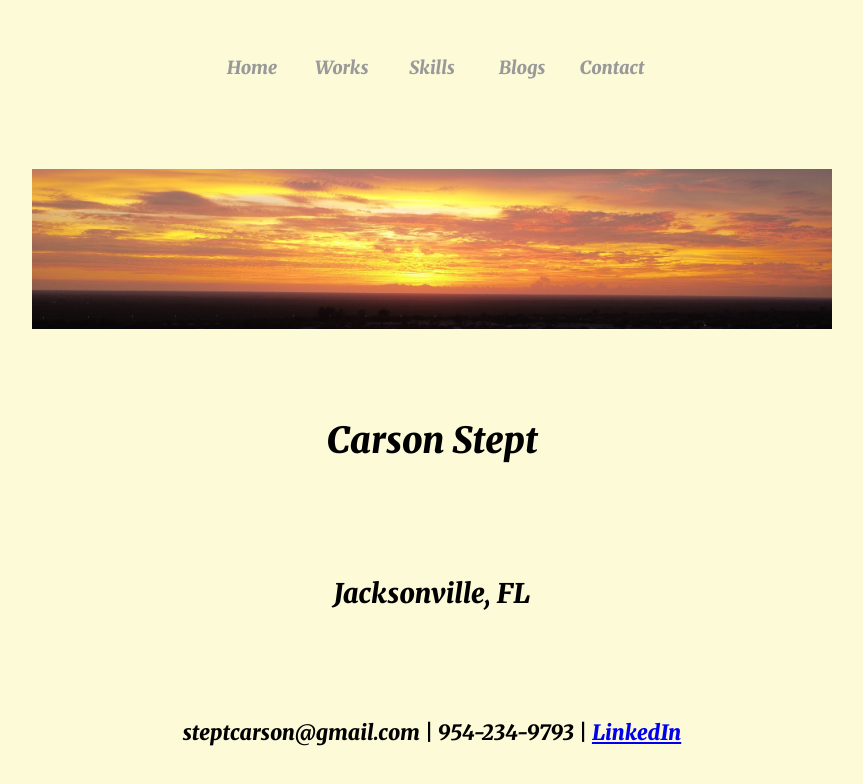
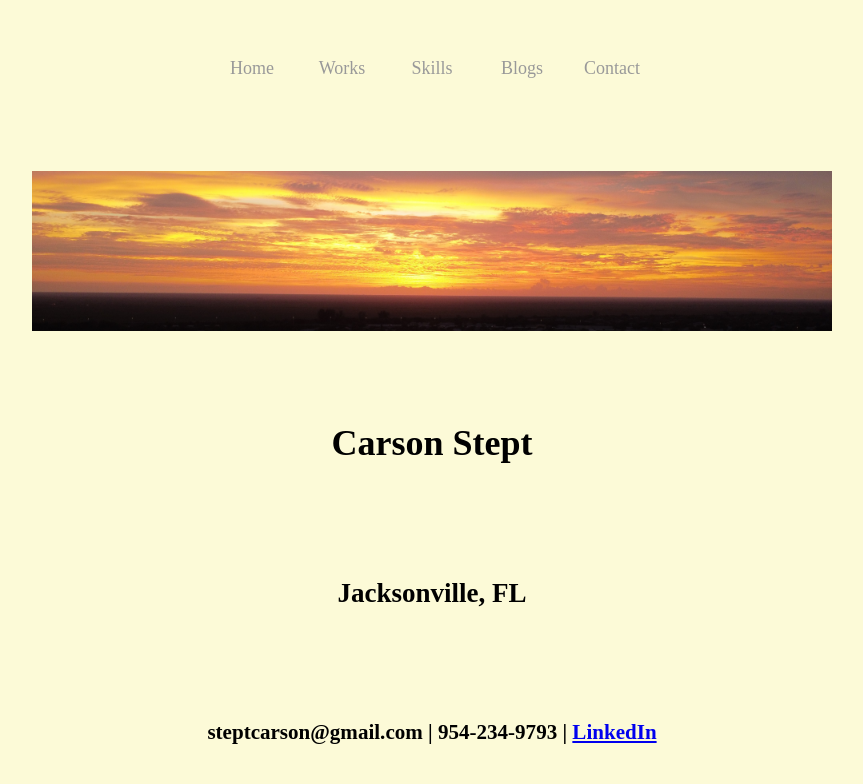
Before and after one commit to codeson2003/codeson2003.github.io, a plain HTML site: page index.html in a window 1280 px wide. Shown: the whole page, without its empty margins (208-1071 px from the left). Drawn offline with Linux system fonts and the light colour scheme.

Commit message:
Update index.html

```diff
--- a/index.html
+++ b/index.html
@@ -15,7 +15,7 @@
     	</style>
 		<link rel="preconnect" href="https://fonts.googleapis.com">
 		<link rel="preconnect" href="https://fonts.gstatic.com" crossorigin>
-		<link href="https://fonts.googleapis.com/css2?family=Merriweather:ital,wght@1,900&display=swap" rel="stylesheet">
+		<link href="https://fonts.googleapis.com/css2?family=Space+Mono:ital,wght@1,700&display=swap" rel="stylesheet">
 		<link rel="stylesheet" href="styles.css" />
 	</head>
 	<body>
```
